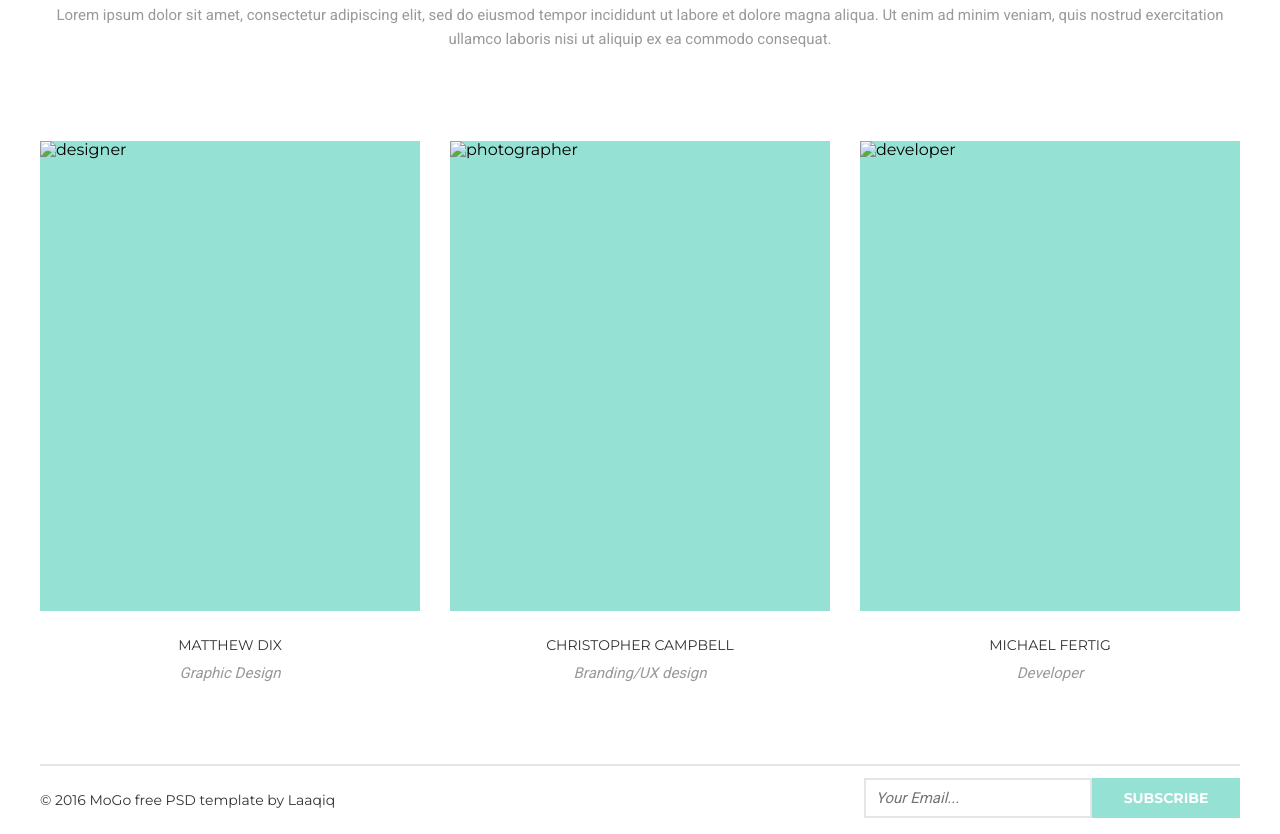
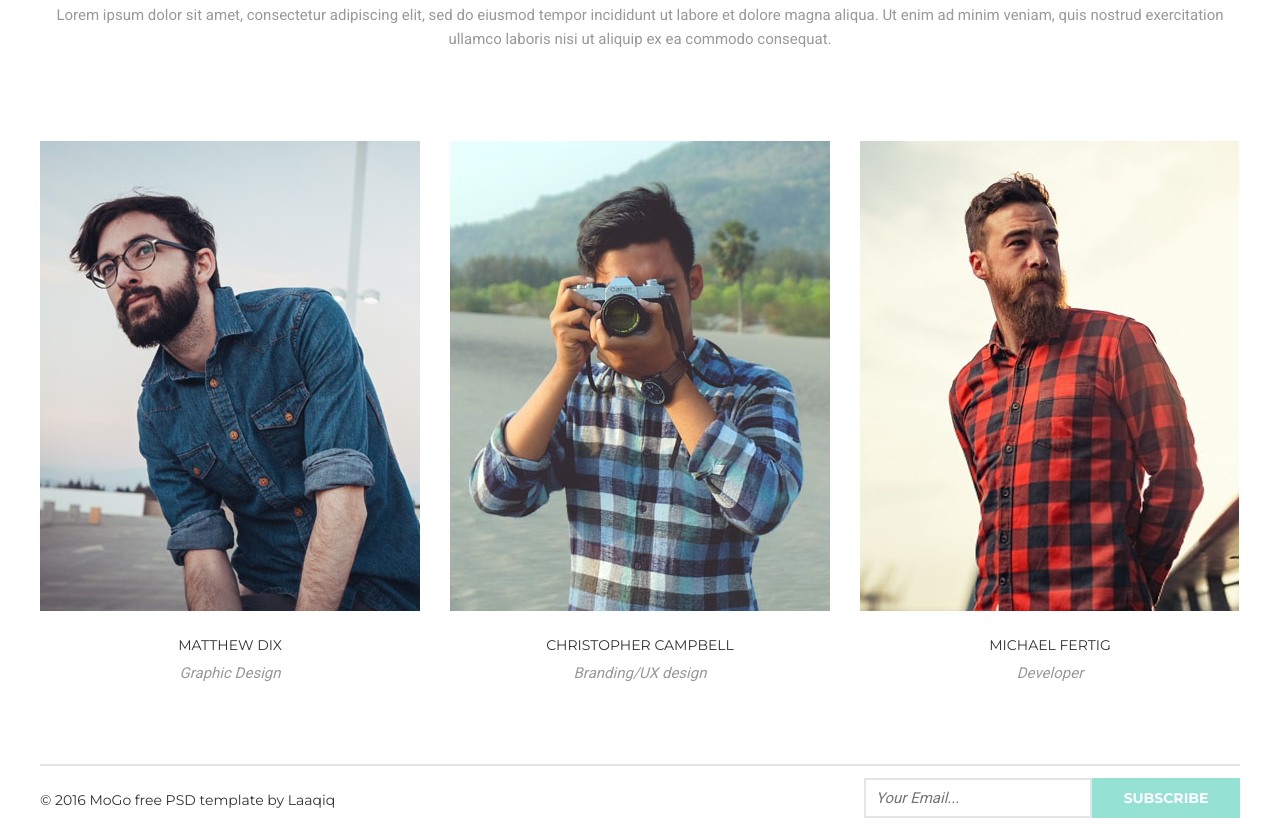
Before and after one commit to IrinaAdamchuk/goit-fe-course, a plain HTML site: page hw-06/index.html in a window 1280 px wide. Shown: the part 835-1669 px from the top of the page. Drawn offline with Linux system fonts and the light colour scheme; the site is published under a folder, as on GitHub Pages, so addresses that start at the root find nothing.

Commit message:
last changes2

```diff
--- a/hw-06/index.html
+++ b/hw-06/index.html
@@ -80,7 +80,7 @@
                 <div class="wrapper">
                     <div class="overlay"></div>
                     <div class="image">
-                        <img src="/img/designer.jpg" alt="designer" width="380" height="470">
+                        <img src="img/designer.jpg" alt="designer" width="380" height="470">
                     </div>
                     <div class="buttons">
                         <button class="list-social icon-facebook"></button>
@@ -97,7 +97,7 @@
                 <div class="wrapper">
                     <div class="overlay"></div>
                     <div class="image">
-                        <img src="/img/photographer.jpg" alt="photographer" width="380" height="470">
+                        <img src="img/photographer.jpg" alt="photographer" width="380" height="470">
                     </div>
                     <div class="buttons">
                         <button class="list-social icon-facebook"></button>
@@ -114,7 +114,7 @@
                 <div class="wrapper">
                     <div class="overlay"></div>
                     <div class="image">
-                        <img src="/img/developer.jpg" alt="developer" width="380" height="470">
+                        <img src="img/developer.jpg" alt="developer" width="380" height="470">
                     </div>
                     <div class="buttons">
                         <button class="list-social icon-facebook"></button>
```
